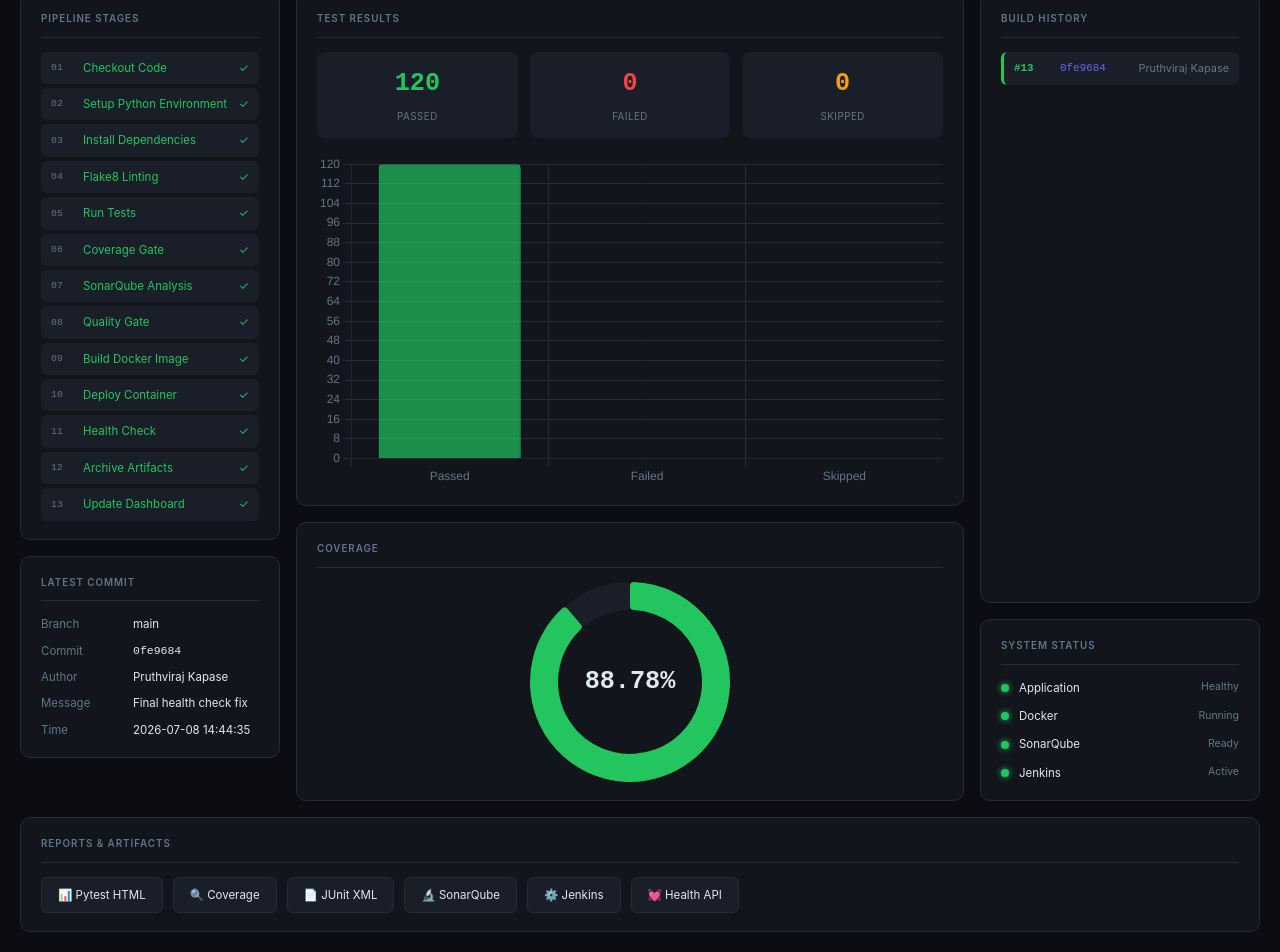
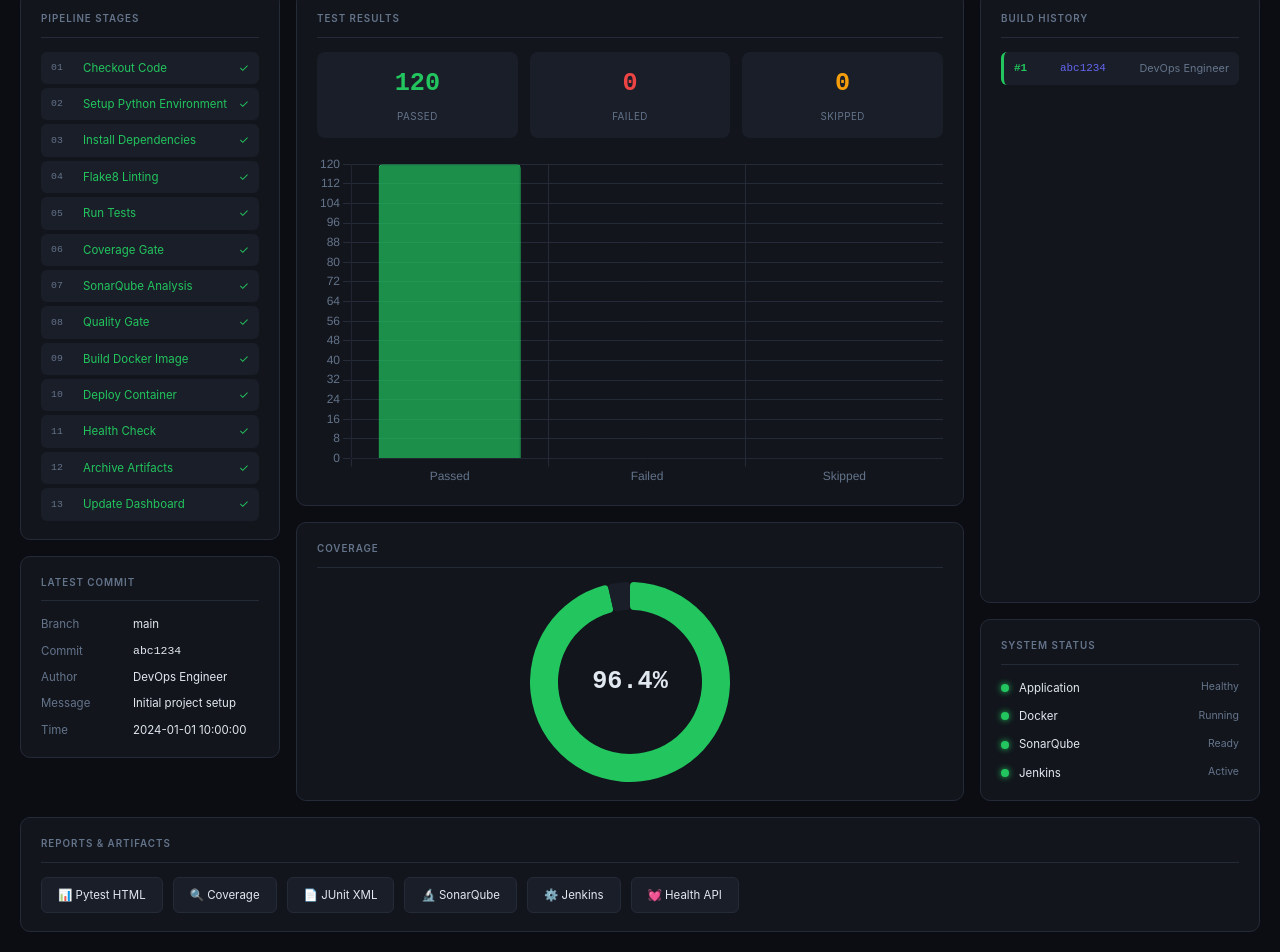
Before and after one commit to Pruthviraj2151/Python-Testing-Pipeline, a plain HTML site: page dashboard/index.html in a window 1280 px wide. Shown: the part 187-1139 px from the top of the page. Drawn offline with nearby package versions, Linux system fonts and the light colour scheme.

```diff
--- a/dashboard/build-data.json
+++ b/dashboard/build-data.json
@@ -1,12 +1,12 @@
 {
-  "buildNumber": "13",
+  "buildNumber": "1",
   "buildStatus": "SUCCESS",
   "branch": "main",
-  "commit": "0fe9684",
-  "author": "Pruthviraj Kapase",
-  "message": "Final health check fix",
-  "timestamp": "2026-07-08 14:44:35",
-  "coverage": "88.78",
+  "commit": "abc1234",
+  "author": "DevOps Engineer",
+  "message": "Initial project setup",
+  "timestamp": "2024-01-01 10:00:00",
+  "coverage": "96.4",
   "dockerStatus": "running",
   "healthStatus": "healthy",
   "appPort": "5000"
```
Also changed, not shown: dashboard/index.html (+1 -2 lines).
